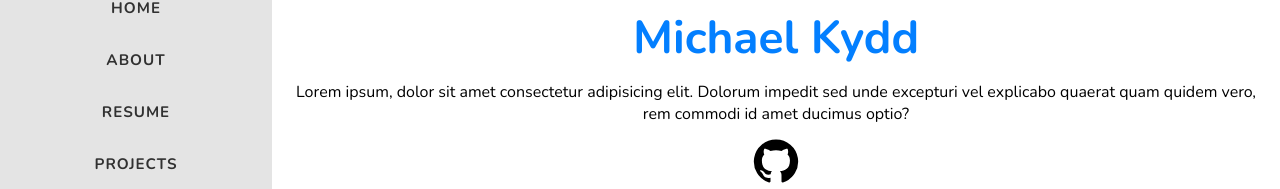
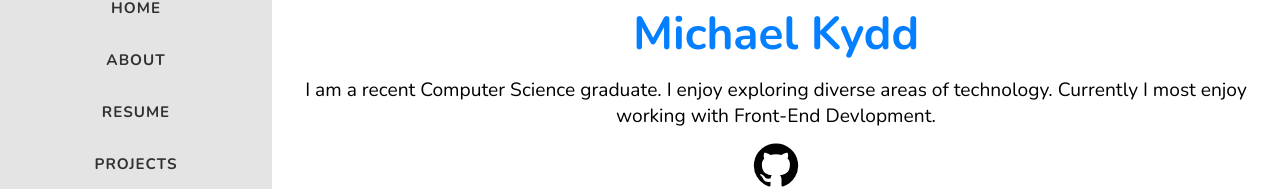
Before and after one commit to mkydd/react-portfolio, a React (Create React App) app: page / in a window 1280 px wide. Shown: the part 333-522 px from the top of the page. Built offline with nearby package versions, Linux system fonts and the light colour scheme.

Commit message:
update Home page statement

```diff
--- a/src/components/About.js
+++ b/src/components/About.js
@@ -13,9 +13,9 @@ function About() {
           </div>
           <div className="information">
             <h2>I am <span className='name'>Michael Kydd</span></h2>
-            <p className='description'>Lorem ipsum dolor sit amet consectetur adipisicing elit.
-              Rerum doloribus libero quibusdam at quae, beatae unde rem a non
-              suscipit eaque corrupti reprehenderit quasi autem!</p>
+            <p className='description'>I am a recent Computer Science graduate.
+            I enjoy exploring diverse areas of technology. Currently I most enjoy
+            working with Front-End Devlopment.</p>
             <div className="about-me-info">
               <p><b>Full Name</b> : Michael Kydd</p>
               <p><b>Nationality</b> : Canadian</p>
--- a/src/components/Home.js
+++ b/src/components/Home.js
@@ -10,9 +10,8 @@ function Home() {
           <h1 className='name'>Michael Kydd</h1>
         </div>
         <div className='about-me'>
-          <p>Lorem ipsum, dolor sit amet consectetur adipisicing elit.
-            Dolorum impedit sed unde excepturi vel explicabo quaerat quam
-            quidem vero, rem commodi id amet ducimus optio?</p>
+          <p>I am a recent Computer Science graduate. I enjoy exploring diverse areas of technology.
+            Currently I most enjoy working with Front-End Devlopment.</p>
         </div>
         <div>
           <a
--- a/src/styles/styles.css
+++ b/src/styles/styles.css
@@ -159,6 +159,7 @@ body {
 
 .home .about-me {
     margin-block: 0.75rem;
+    font-size: larger;
 }
 
 .github-icon {
```
